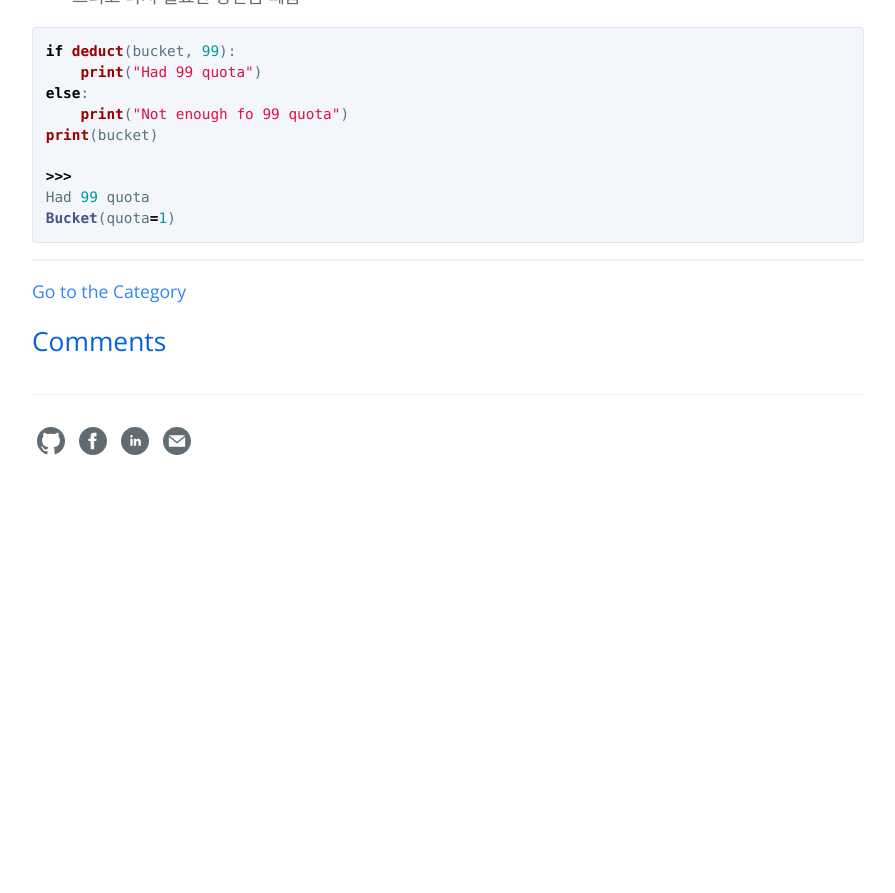
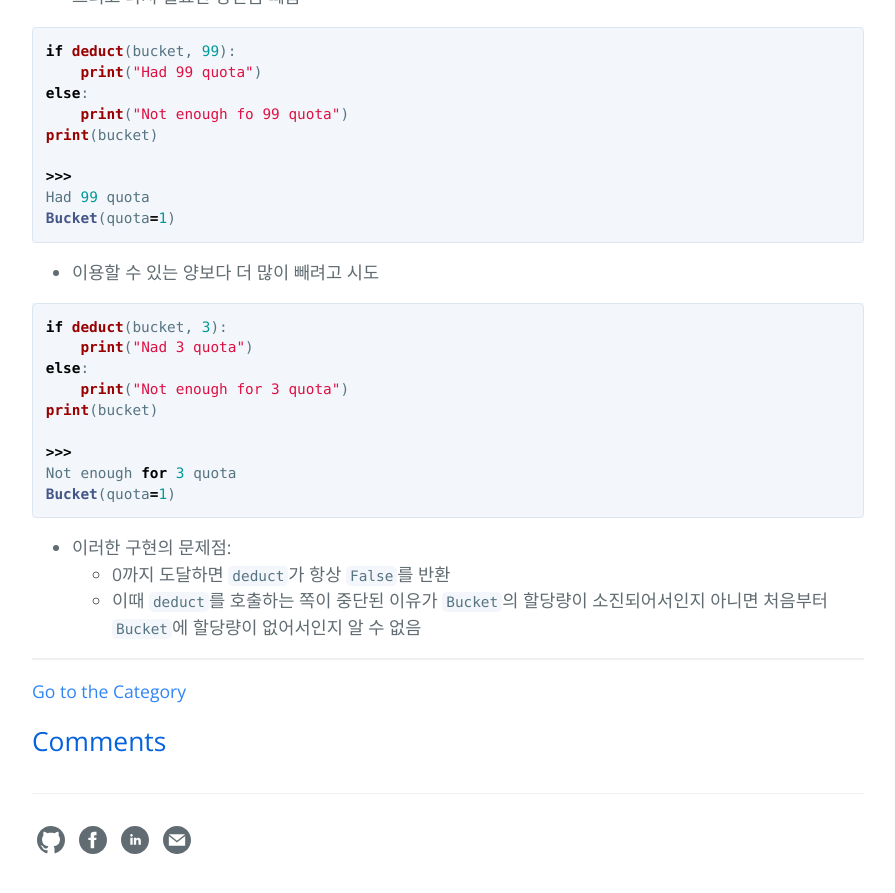
Before and after one commit to hcnoh/hcnoh.github.io, a Jekyll site: the page built from _posts/2018-10-09-effective-python-way30.md, in a window 1280 px wide and 900 px high, scrolled down 1791 px. Shown: the top 893 px of the window, without its empty margins (192-1087 px from the left). Built offline with Jekyll 4.4.1, drawn with Linux system fonts in a browser that asks for light colours; comment, search, counter and statistics services are not loaded; before the commit the page ends 2300 px from its top, so only the background shows below that.

Commit message:
Update 2018-10-09-effective-python-way30.md

````diff
--- a/_posts/2018-10-09-effective-python-way30.md
+++ b/_posts/2018-10-09-effective-python-way30.md
@@ -66,6 +66,7 @@ print(bucket)
 >>>
 Bucket(quota=100)
 ```
+
 - 그러고 나서 필요한 양만큼 빼봄
 
 ```python
@@ -79,3 +80,21 @@ print(bucket)
 Had 99 quota
 Bucket(quota=1)
 ```
+
+- 이용할 수 있는 양보다 더 많이 빼려고 시도
+
+```python
+if deduct(bucket, 3):
+    print("Nad 3 quota")
+else:
+    print("Not enough for 3 quota")
+print(bucket)
+
+>>>
+Not enough for 3 quota
+Bucket(quota=1)
+```
+
+- 이러한 구현의 문제점:
+  - 0까지 도달하면 `deduct`가 항상 `False`를 반환
+  - 이때 `deduct`를 호출하는 쪽이 중단된 이유가 `Bucket`의 할당량이 소진되어서인지 아니면 처음부터 `Bucket`에 할당량이 없어서인지 알 수 없음
````
